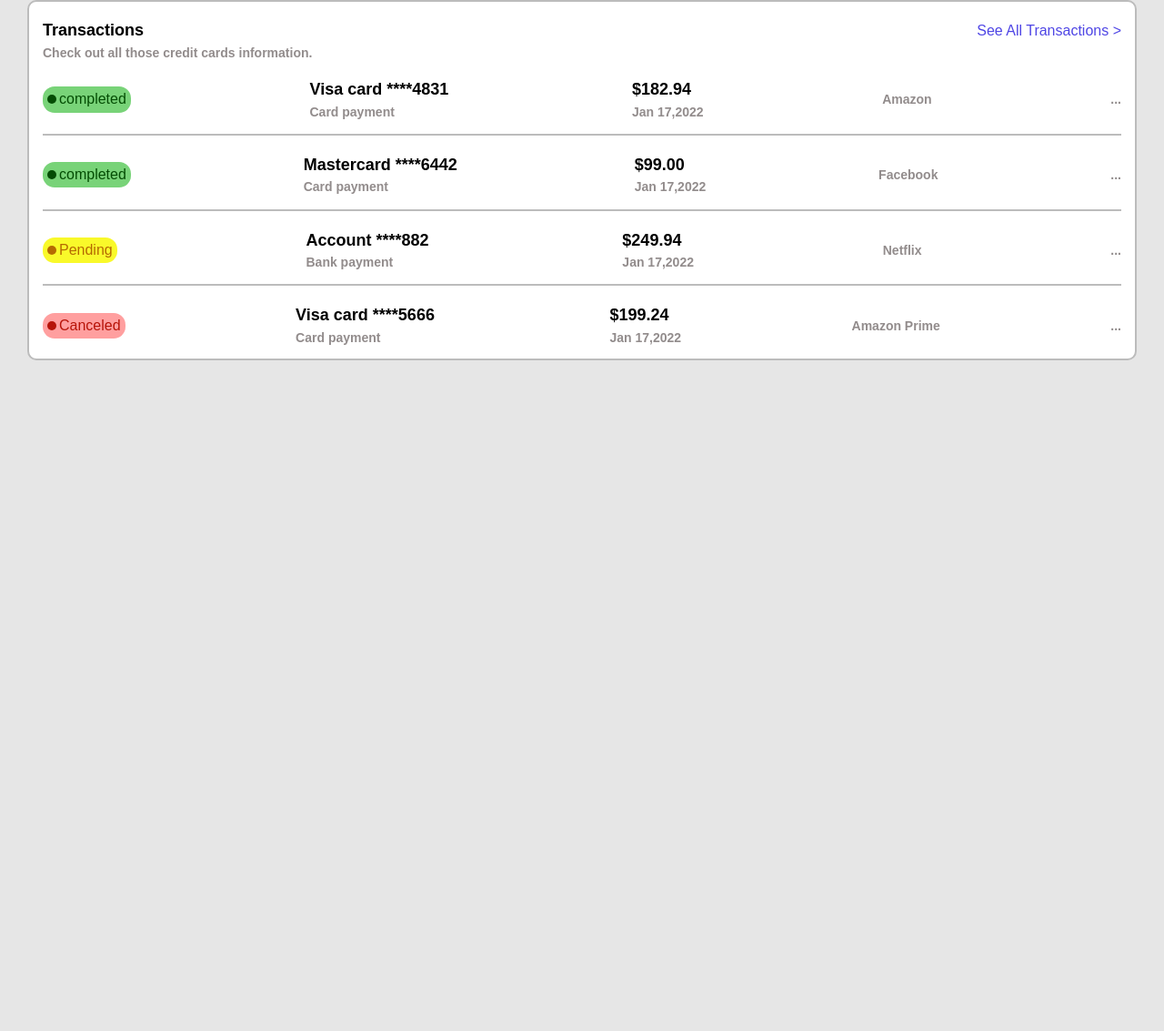
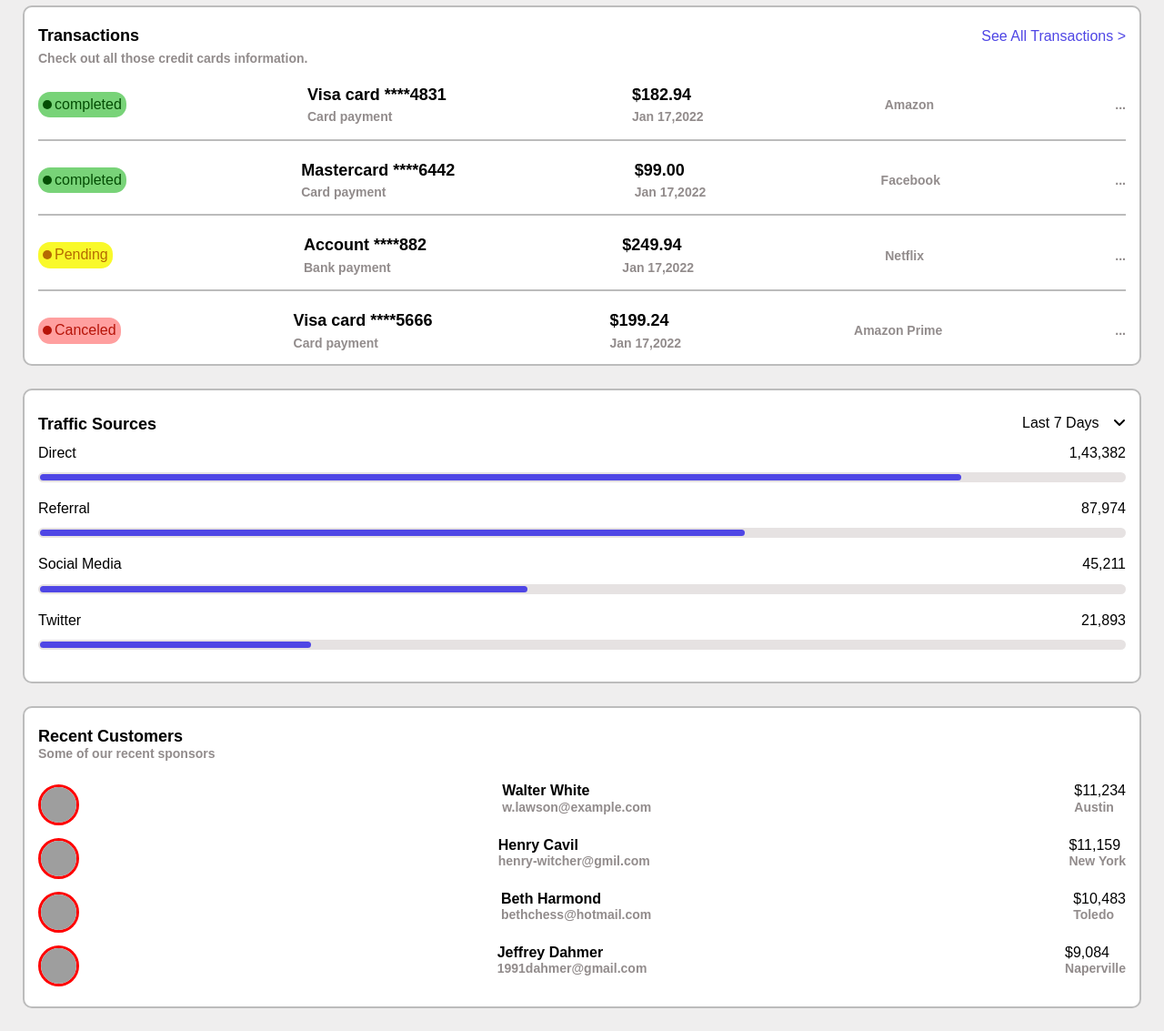
Before and after one commit to JemsWaner/Second-Flexbox-proyect, a plain HTML site: page index.html in a window 1280 px wide. Shown: the part 1461-2594 px from the top of the page at 91% size. Before the commit the page ends 1887 px from the top, so only its background shows below. Drawn offline with Linux system fonts and the light colour scheme; grey boxes are pictures that could not be loaded.

Commit message:
before order it

```diff
--- a/Clarity UI.css
+++ b/Clarity UI.css
@@ -3,7 +3,7 @@
   box-sizing: border-box;
 }
 body {
-  background: rgb(230, 230, 230);
+  background: rgb(239, 238, 238);
 }
 header {
   display: flex;
@@ -60,8 +60,8 @@ header ul li:first-child:hover ul {
   border-bottom: gray solid 2px;
 }
 header ul li img {
-  width: 40px;
-  height: 40px;
+  width: 45px;
+  height: 45px;
   border-radius: 50%;
   border: solid red;
 }
@@ -184,12 +184,11 @@ main h4 {
   display: inline;
 }
 .top-row > article p:last-child {
-  margin-left: auto;
+  float: right;
 }
-/***********Bottom Row***************/
-.charts-row,
-.second-bottom-row {
-  margin: 30px;
+/***********Charts statistics***************/
+.charts-row {
+  margin: 25px;
   background: white;
   min-width: 100px;
   padding: 15px;
@@ -215,12 +214,22 @@ main p span {
 .charts-row article div button:hover {
   border: solid;
 }
+.charts-row article div .btn-exception {
+  border: 2px solid black;
+}
 .charts-row article img {
   width: 100%;
   height: 350px;
 }
 /************SECOND BOTTOM ROW**************/
-
+.second-bottom-row {
+  margin: 25px;
+  background: white;
+  min-width: 100px;
+  padding: 15px;
+  border-radius: 10px;
+  border: 2px solid rgb(188, 188, 188);
+}
 .second-bottom-row > div {
   display: flex;
   justify-content: space-between;
@@ -273,3 +282,76 @@ article > div .color.red {
   color: rgb(183, 20, 9);
   background: rgb(255, 159, 159);
 }
+/*************MINI CONTAINER****************/
+
+.mini-container {
+  margin: 25px;
+  background: white;
+  min-width: 100px;
+  padding: 15px;
+  border-radius: 10px;
+  border: 2px solid rgb(188, 188, 188);
+}
+.mini-container article div p {
+  display: inline;
+}
+article div .space {
+  text-align: end;
+  float: right;
+  margin-top: 0;
+}
+.mini-container article div {
+  margin-top: 12px;
+}
+.blue-line {
+  position: relative;
+  margin-bottom: 20px;
+  border: 2px solid transparent;
+  height: 11px;
+  border-radius: 7px;
+  background: rgb(230, 226, 226);
+}
+.blue-line::before {
+  content: "";
+  position: absolute;
+  width: 85%;
+  height: 7px;
+  border-radius: 5px;
+  background: rgb(79, 70, 229);
+}
+.blue-line:hover::before {
+  position: absolute;
+  background: rgb(35, 30, 129);
+  transition: all 0.5s;
+}
+.blue-line.two::before {
+  width: 65%;
+}
+.blue-line.three::before {
+  width: 45%;
+}
+.blue-line.four::before {
+  width: 25%;
+}
+/*********EMAIL CONTACTS CONTENT***********/
+
+.emails-content {
+  margin: 25px;
+  background: white;
+  min-width: 100px;
+  padding: 15px;
+  border-radius: 10px;
+  border: 2px solid rgb(188, 188, 188);
+}
+.flex-lines {
+  display: flex;
+  justify-content: space-between;
+  align-items: center;
+}
+.flex-lines img {
+  width: 45px;
+  height: 45px;
+  border-radius: 50%;
+  border: solid red;
+  cursor: pointer;
+}
--- a/index.html
+++ b/index.html
@@ -9,6 +9,10 @@
     <link
       rel="stylesheet"
       href="https://cdnjs.cloudflare.com/ajax/libs/font-awesome/4.7.0/css/font-awesome.min.css"
+    />
+    <link
+      rel="stylesheet"
+      href="https://cdnjs.cloudflare.com/ajax/libs/font-awesome/6.2.0/css/all.min.css"
     />
     <title>ClarityUI</title>
   </head>
@@ -40,7 +44,10 @@
           <ul>
             <li><strong>Josh-San</strong> wants to chat to you.</li>
             <li><strong>Angela Ramirez</strong> has followed you.</li>
-            <li>Congrats for your new badge.</li>
+            <li>
+              Congrats for your new badge
+              <i class="fa-solid fa-certificate"></i>
+            </li>
           </ul>
         </li>
         <li>
@@ -145,7 +152,7 @@
           <p>+36%<i class="fa fa-arrow-ip" style="font-size: 16px"></i></p>
         </article>
       </section>
-      <!-------------------BOTTOM ROW--------------------------->
+      <!-------------------CHARTS STATISTICS--------------------------->
       <section class="charts-row">
         <article>
           <div>
@@ -156,7 +163,7 @@
               <button>30 Days</button>
               <button>7 Days</button>
             </form>
-            <button>
+            <button class="btn-exception">
               <i class="fa fa-file-o" style="font-size: 16px"></i> Export PDF
             </button>
           </div>
@@ -228,6 +235,102 @@
           </div>
         </article>
       </section>
+      <!-----------MINI CONTAINER TOP-------------->
+      <section class="mini-container">
+        <article>
+          <div>
+            <p><span>Traffic Sources</span></p>
+            <p class="space">
+              Last 7 Days
+              <i class="fa fa-angle-down" style="font-size: 16px"></i>
+            </p>
+          </div>
+          <div>
+            <p>Direct</p>
+            <p class="space">1,43,382</p>
+            <div class="blue-line"></div>
+          </div>
+          <div>
+            <p>Referral</p>
+            <p class="space">87,974</p>
+            <div class="blue-line two"></div>
+          </div>
+          <div>
+            <p>Social Media</p>
+            <p class="space">45,211</p>
+            <div class="blue-line three"></div>
+          </div>
+          <div>
+            <p>Twitter</p>
+            <p class="space">21,893</p>
+            <div class="blue-line four"></div>
+          </div>
+          <section class="contact-emails"></section>
+        </article>
+      </section>
+      <!---------EMAIL CONTACTS SECTION---------------------->
+      <section class="emails-content">
+        <p><span>Recent Customers</span></p>
+        <h4>Some of our recent sponsors</h4>
+        <article>
+          <div class="flex-lines">
+            <img
+              src="	https://flxt.tmsimg.com/assets/p185846_n165082_cc_v9_aa.jpg"
+              alt="walter profile"
+            />
+            <div>
+              <p><strong>Walter White</strong></p>
+              <h4>w.lawson@example.com</h4>
+            </div>
+            <div>
+              <p>$11,234</p>
+              <h4>Austin</h4>
+            </div>
+          </div>
+          <div class="flex-lines">
+            <img
+              src="https://hips.hearstapps.com/hmg-prod.s3.amazonaws.com/images/screen-shot-2019-12-16-at-10-16-52-am-1576509427.png"
+              alt="witcher profile"
+            />
+            <div>
+              <p><strong>Henry Cavil</strong></p>
+              <h4>henry-witcher@gmil.com</h4>
+            </div>
+            <div>
+              <p>$11,159</p>
+              <h4>New York</h4>
+            </div>
+          </div>
+          <div class="flex-lines">
+            <img
+              src="https://elcomercio.pe/resizer/BGVl9DLMm1fgEovuJyFFm5TJksk=/1200x1200/smart/filters:format(jpeg):quality(75)/dvgnzpfv30f28.cloudfront.net/10-23-2020/t_9e67a1968f354c65b8feb1095ab879ea_name_gambito_dama1.jpg"
+              alt="Beth profile"
+            />
+            <div>
+              <p><strong>Beth Harmond</strong></p>
+              <h4>bethchess@hotmail.com</h4>
+            </div>
+            <div>
+              <p>$10,483</p>
+              <h4>Toledo</h4>
+            </div>
+          </div>
+          <div class="flex-lines">
+            <img
+              src="https://i.ytimg.com/an/NVHHs-xllqo/16184593096563849631_mq.jpg?v=6321acfd"
+              alt="Sena profile"
+            />
+            <div>
+              <p><strong>Jeffrey Dahmer</strong></p>
+              <h4>1991dahmer@gmail.com</h4>
+            </div>
+            <div>
+              <p>$9,084</p>
+              <h4>Naperville</h4>
+            </div>
+          </div>
+        </article>
+      </section>
     </main>
   </body>
 </html>
```
